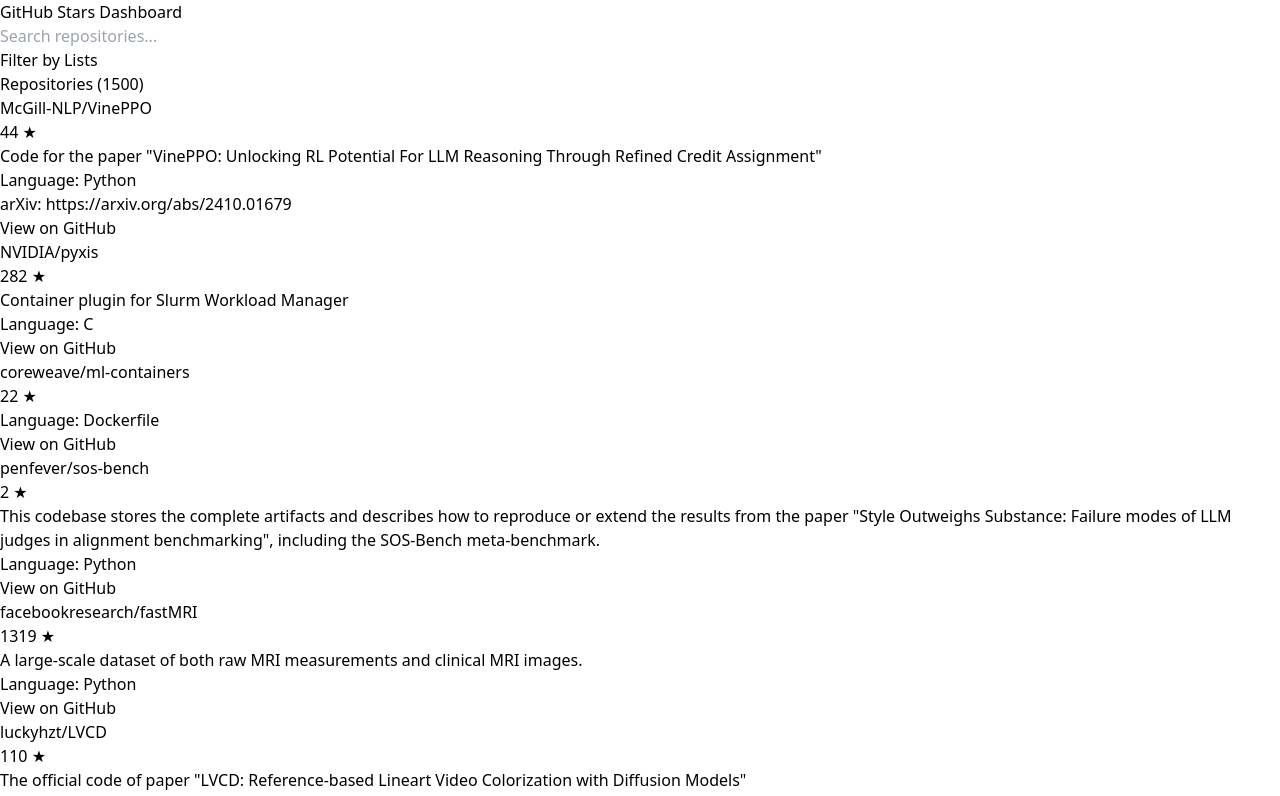
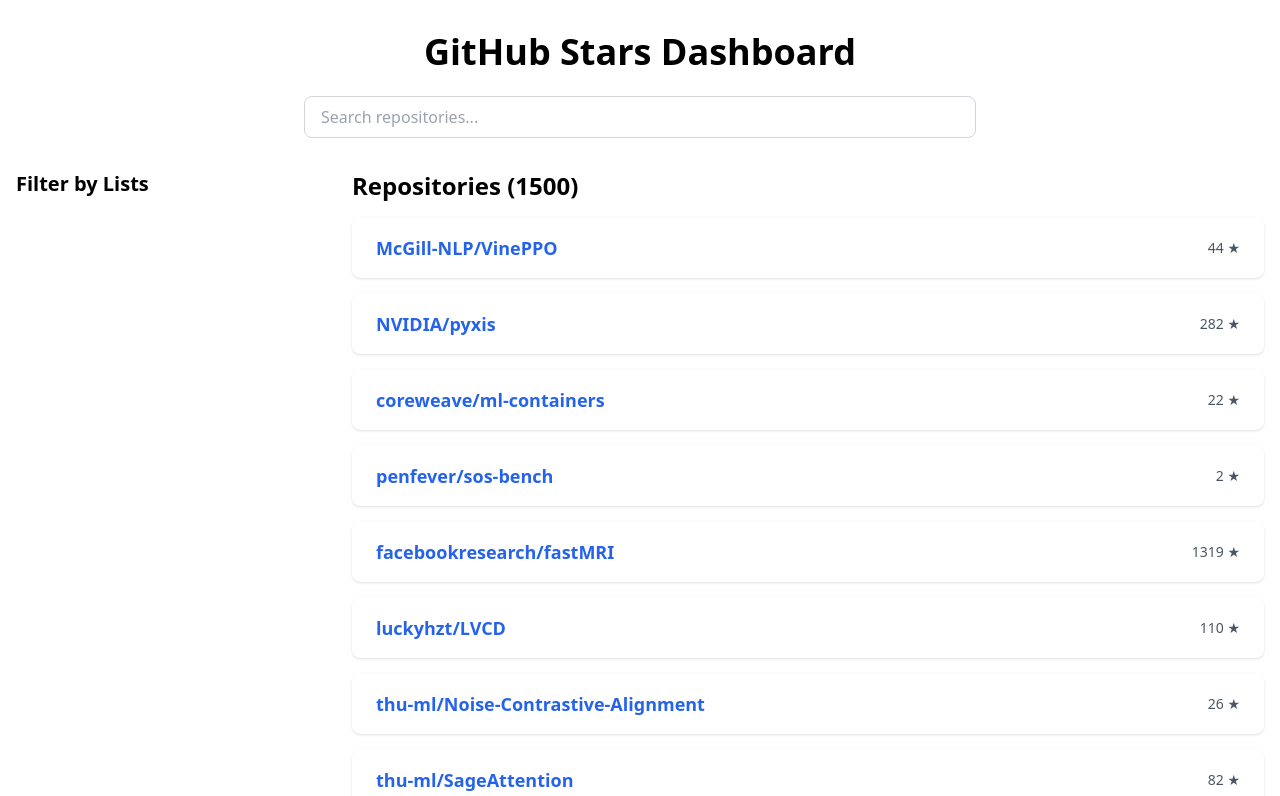
Before and after one commit to dmarx/stars, a React (Create React App) app: page / in a window 1280 px wide. Shown: the top 796 px of the page. Built offline with nearby package versions, Linux system fonts and the light colour scheme; the HTML template or start-up script is replaced by a standard one.

Commit message:
Update Dashboard.js

```diff
--- a/src/Dashboard.js
+++ b/src/Dashboard.js
@@ -50,33 +50,35 @@
   };
 
   if (!data) {
-    return <div className="loading">Loading...</div>;
+    return <div className="flex items-center justify-center h-screen text-2xl">Loading...</div>;
   }
 
   return (
-    <div className="dashboard">
-      <header>
-        <h1>GitHub Stars Dashboard</h1>
-        <div className="search-container">
+    <div className="container mx-auto px-4 py-8">
+      <header className="mb-8">
+        <h1 className="text-4xl font-bold text-center mb-6">GitHub Stars Dashboard</h1>
+        <div className="max-w-2xl mx-auto">
           <input
             type="text"
             placeholder="Search repositories..."
             value={searchTerm}
             onChange={(e) => setSearchTerm(e.target.value)}
-            className="search-input"
+            className="w-full px-4 py-2 rounded-lg border border-gray-300 focus:outline-none focus:ring-2 focus:ring-blue-500"
           />
         </div>
       </header>
 
-      <aside className="filters">
-        <h3>Filter by Lists</h3>
-        <div className="list-filters">
+      <div className="flex flex-col md:flex-row gap-8">
+        <aside className="md:w-1/4">
+          <h3 className="text-xl font-semibold mb-4">Filter by Lists</h3>
+          <div className="space-y-2">
             {allLists.map(list => (
-            <label key={list} className="list-filter-item">
+              <label key={list} className="flex items-center">
                 <input
                   type="checkbox"
                   checked={selectedLists.includes(list)}
                   onChange={() => toggleList(list)}
+                  className="mr-2"
                 />
                 <span>{list}</span>
               </label>
@@ -84,37 +86,50 @@
           </div>
         </aside>
 
-      <main>
-        <h2>Repositories ({filteredRepos.length})</h2>
-        <ul className="repo-list">
+        <main className="md:w-3/4">
+          <h2 className="text-2xl font-semibold mb-4">Repositories ({filteredRepos.length})</h2>
+          <ul className="space-y-4">
             {filteredRepos.map(([name, repo]) => (
-            <li key={name} className={`repo-item ${expandedRepo === name ? 'expanded' : ''}`}>
-              <div className="repo-header" onClick={() => toggleRepoExpansion(name)}>
-                <h3>{name}</h3>
-                <span className="repo-stars">{repo.metadata && repo.metadata.stars} ★</span>
+              <li key={name} className="bg-white shadow rounded-lg overflow-hidden">
+                <div
+                  className="px-6 py-4 cursor-pointer hover:bg-gray-50"
+                  onClick={() => toggleRepoExpansion(name)}
+                >
+                  <div className="flex justify-between items-center">
+                    <h3 className="text-lg font-semibold text-blue-600">{name}</h3>
+                    <span className="text-sm font-medium text-gray-600">{repo.metadata && repo.metadata.stars} ★</span>
                   </div>
-              <div className="repo-details">
-                <p>{repo.metadata && repo.metadata.description}</p>
-                <p>Language: {repo.metadata && repo.metadata.language}</p>
+                </div>
+                {expandedRepo === name && (
+                  <div className="px-6 py-4 border-t border-gray-100">
+                    <p className="text-gray-700 mb-2">{repo.metadata && repo.metadata.description}</p>
+                    <p className="text-sm text-gray-600 mb-2">Language: {repo.metadata && repo.metadata.language}</p>
                     {repo.lists && repo.lists.length > 0 && (
-                  <p>Lists: {repo.lists.join(', ')}</p>
+                      <p className="text-sm text-gray-600 mb-2">Lists: {repo.lists.join(', ')}</p>
                     )}
                     {repo.arxiv && repo.arxiv.primary_url && (
-                  <p>
-                    arXiv: <a href={repo.arxiv.primary_url} target="_blank" rel="noopener noreferrer">
+                      <p className="text-sm mb-2">
+                        arXiv: <a href={repo.arxiv.primary_url} target="_blank" rel="noopener noreferrer" className="text-blue-500 hover:underline">
                           {repo.arxiv.primary_url}
                         </a>
                       </p>
                     )}
-                <a href={`https://github.com/${name}`} target="_blank" rel="noopener noreferrer" className="repo-link">
+                    <a
+                      href={`https://github.com/${name}`}
+                      target="_blank"
+                      rel="noopener noreferrer"
+                      className="inline-block mt-2 px-4 py-2 bg-blue-500 text-white rounded hover:bg-blue-600 transition duration-200"
+                    >
                       View on GitHub
                     </a>
                   </div>
+                )}
               </li>
             ))}
           </ul>
         </main>
       </div>
+    </div>
   );
 };
 
```
Lines whose indentation alone changed are shown as unchanged.
